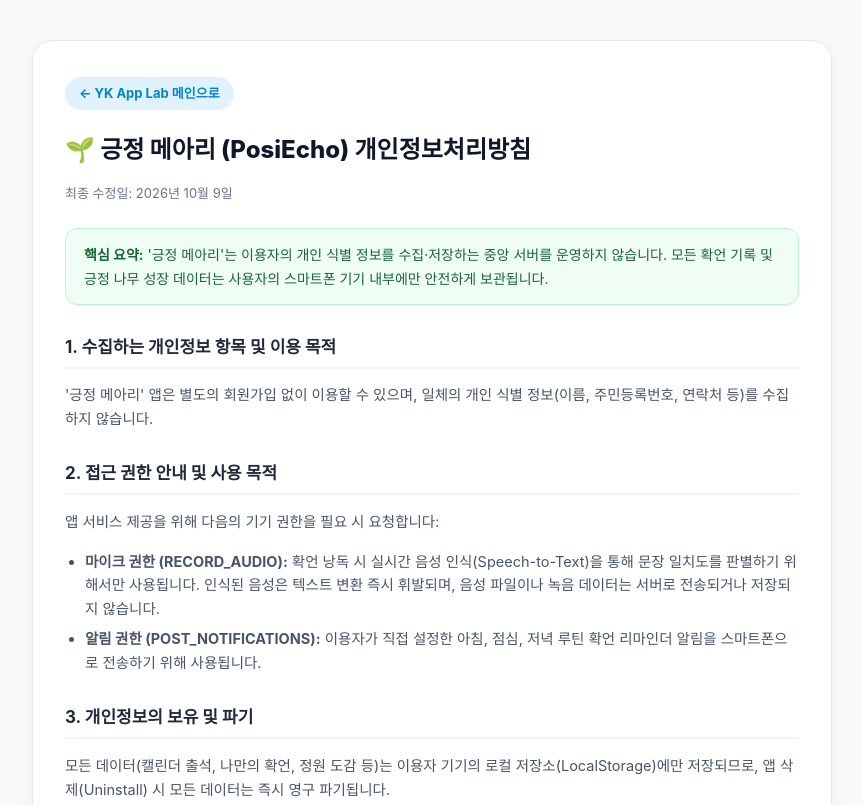
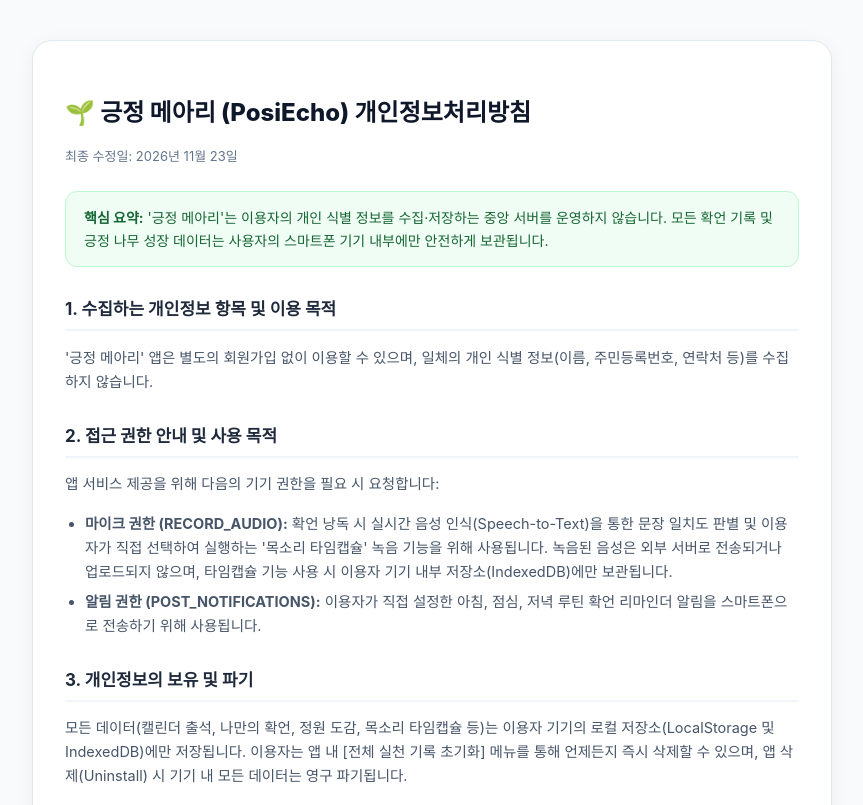
Before and after one commit to ykapplab/ykapplab.github.io, a plain HTML site: page PosiEcho/posiecho_privacy.html in a window 1280 px wide. Shown: the top 805 px of the page, without its empty margins (208-1071 px from the left). Drawn offline with Linux system fonts and the light colour scheme.

Commit message:
Add files via upload

```diff
--- a/PosiEcho/posiecho_privacy.html
+++ b/PosiEcho/posiecho_privacy.html
@@ -47,12 +47,8 @@
 </head>
 <body>
   <div class="container">
-    <div style="margin-bottom: 20px; display: flex; gap: 12px; align-items: center;">
-      <a href="../" style="display: inline-flex; align-items: center; gap: 6px; padding: 6px 14px; border-radius: 9999px; background: #e0f2fe; color: #0284c7; text-decoration: none; font-size: 13px; font-weight: 700;">← YK App Lab 메인으로</a>
-    </div>
-
     <h1>🌱 긍정 메아리 (PosiEcho) 개인정보처리방침</h1>
-    <p class="updated">최종 수정일: 2026년 10월 9일</p>
+    <p class="updated">최종 수정일: 2026년 11월 23일</p>
 
     <div class="highlight-box">
       <strong>핵심 요약:</strong> '긍정 메아리'는 이용자의 개인 식별 정보를 수집·저장하는 중앙 서버를 운영하지 않습니다. 모든 확언 기록 및 긍정 나무 성장 데이터는 사용자의 스마트폰 기기 내부에만 안전하게 보관됩니다.
@@ -64,12 +60,12 @@
     <h2>2. 접근 권한 안내 및 사용 목적</h2>
     <p>앱 서비스 제공을 위해 다음의 기기 권한을 필요 시 요청합니다:</p>
     <ul>
-      <li><strong>마이크 권한 (RECORD_AUDIO):</strong> 확언 낭독 시 실시간 음성 인식(Speech-to-Text)을 통해 문장 일치도를 판별하기 위해서만 사용됩니다. 인식된 음성은 텍스트 변환 즉시 휘발되며, 음성 파일이나 녹음 데이터는 서버로 전송되거나 저장되지 않습니다.</li>
+      <li><strong>마이크 권한 (RECORD_AUDIO):</strong> 확언 낭독 시 실시간 음성 인식(Speech-to-Text)을 통한 문장 일치도 판별 및 이용자가 직접 선택하여 실행하는 '목소리 타임캡슐' 녹음 기능을 위해 사용됩니다. 녹음된 음성은 외부 서버로 전송되거나 업로드되지 않으며, 타임캡슐 기능 사용 시 이용자 기기 내부 저장소(IndexedDB)에만 보관됩니다.</li>
       <li><strong>알림 권한 (POST_NOTIFICATIONS):</strong> 이용자가 직접 설정한 아침, 점심, 저녁 루틴 확언 리마인더 알림을 스마트폰으로 전송하기 위해 사용됩니다.</li>
     </ul>
 
     <h2>3. 개인정보의 보유 및 파기</h2>
-    <p>모든 데이터(캘린더 출석, 나만의 확언, 정원 도감 등)는 이용자 기기의 로컬 저장소(LocalStorage)에만 저장되므로, 앱 삭제(Uninstall) 시 모든 데이터는 즉시 영구 파기됩니다.</p>
+    <p>모든 데이터(캘린더 출석, 나만의 확언, 정원 도감, 목소리 타임캡슐 등)는 이용자 기기의 로컬 저장소(LocalStorage 및 IndexedDB)에만 저장됩니다. 이용자는 앱 내 [전체 실천 기록 초기화] 메뉴를 통해 언제든지 즉시 삭제할 수 있으며, 앱 삭제(Uninstall) 시 기기 내 모든 데이터는 영구 파기됩니다.</p>
 
     <h2>4. 제3자 서비스 및 광고</h2>
     <p>앱 내 광고 노출 및 품질 개선을 위해 제3자 광고 플랫폼(Google AdMob)이 연동될 수 있으며, 이 과정에서 개인을 식별할 수 없는 광고 식별자(ADID)가 사용될 수 있습니다. 이용자는 스마트폰 설정을 통해 언제든지 맞춤형 광고 수신을 거부할 수 있습니다.</p>
```
